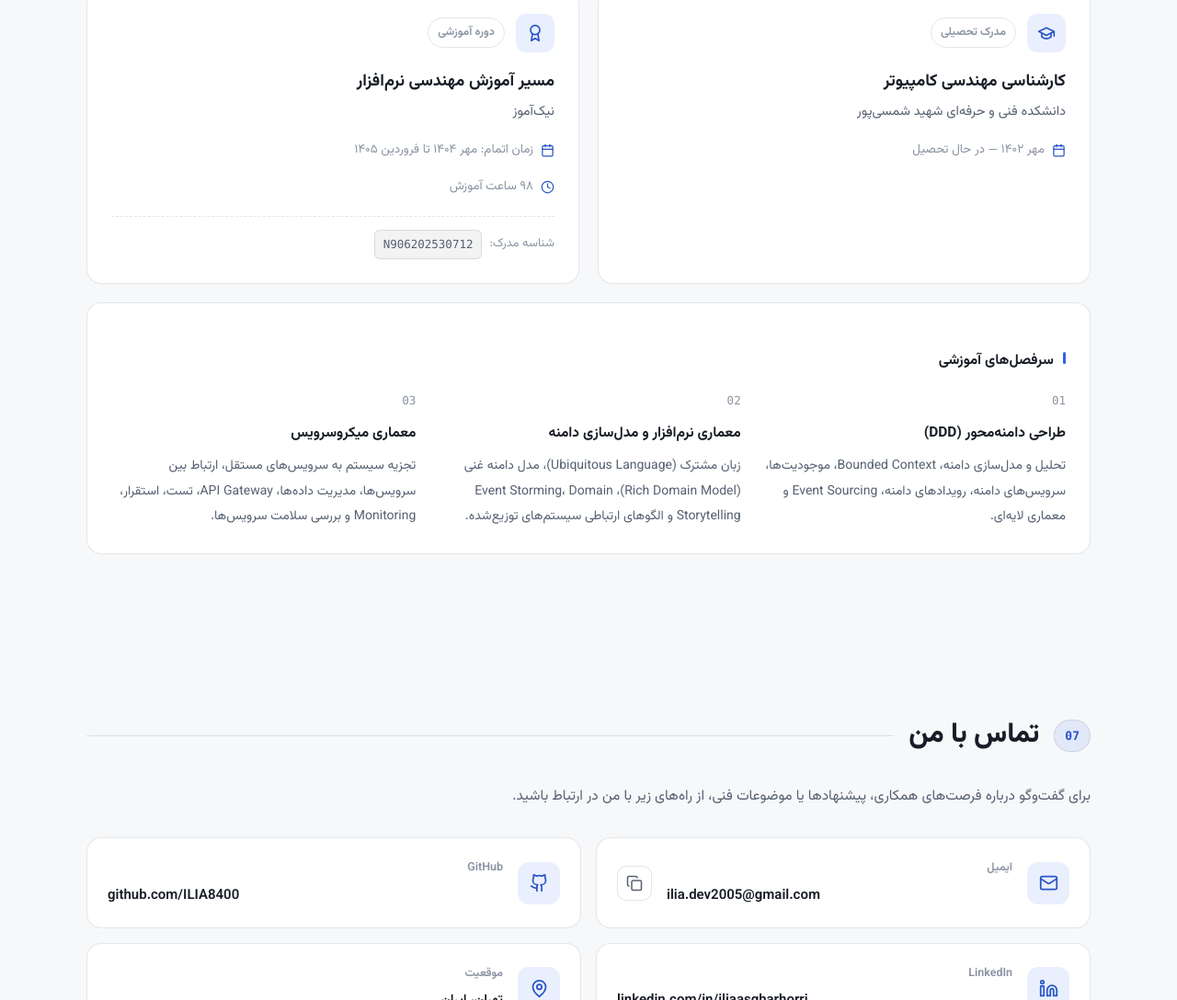
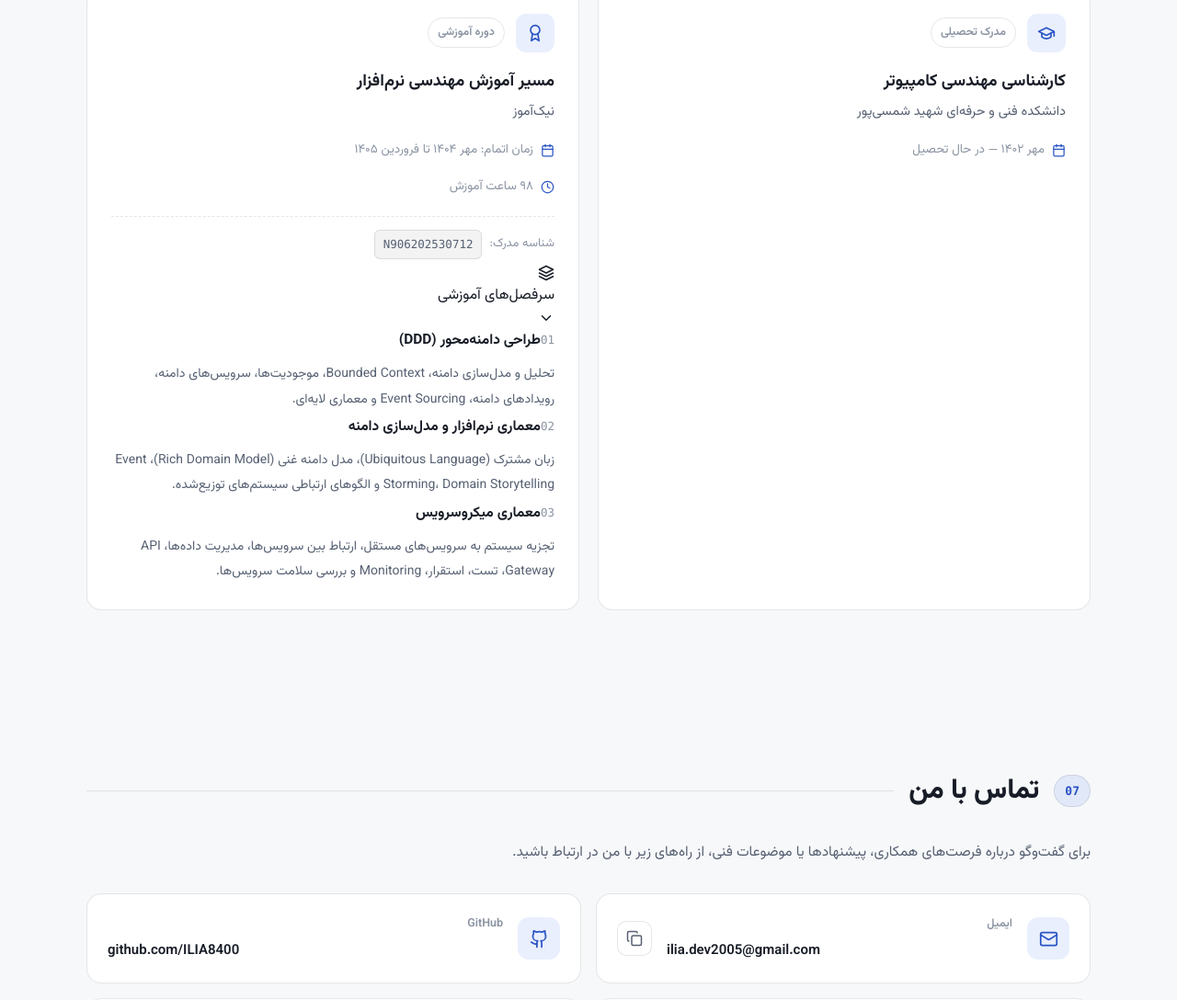
Before and after one commit to ILIA8400/ILIA8400, a plain HTML site: page index.html in a window 1280 px wide. Shown: the part 4535-5623 px from the top of the page at 92% size. Drawn offline with Linux system fonts and the light colour scheme.

Commit message:
portfolio: deploy bilingual resume site — index.html

```diff
--- a/index.html
+++ b/index.html
@@ -83,6 +83,7 @@
     <symbol id="i-pin" viewBox="0 0 24 24"><path d="M20 10c0 6-8 12-8 12s-8-6-8-12a8 8 0 0 1 16 0Z"/><circle cx="12" cy="10" r="3"/></symbol>
     <symbol id="i-calendar" viewBox="0 0 24 24"><rect x="3" y="4" width="18" height="18" rx="2"/><line x1="16" y1="2" x2="16" y2="6"/><line x1="8" y1="2" x2="8" y2="6"/><line x1="3" y1="10" x2="21" y2="10"/></symbol>
     <symbol id="i-clock" viewBox="0 0 24 24"><circle cx="12" cy="12" r="10"/><polyline points="12 6 12 12 16 14"/></symbol>
+    <symbol id="i-chevron" viewBox="0 0 24 24"><polyline points="6 9 12 15 18 9"/></symbol>
     <symbol id="i-briefcase" viewBox="0 0 24 24"><rect x="2" y="7" width="20" height="14" rx="2"/><path d="M16 21V5a2 2 0 0 0-2-2h-4a2 2 0 0 0-2 2v16"/></symbol>
     <symbol id="i-grad" viewBox="0 0 24 24"><path d="M22 10v6M2 10l10-5 10 5-10 5z"/><path d="M6 12v5c3 3 9 3 12 0v-5"/></symbol>
     <symbol id="i-award" viewBox="0 0 24 24"><circle cx="12" cy="8" r="6"/><path d="M15.477 12.89 17 22l-5-3-5 3 1.523-9.11"/></symbol>
@@ -538,24 +539,29 @@
               <span data-i18n="education.credential">شناسه مدرک:</span>
               <code dir="ltr">N906202530712</code>
             </p>
-          </article>
-          <article class="edu-card edu-curriculum card reveal-child">
-            <h4 class="xp-sub" data-i18n="education.curriculumTitle">سرفصل‌های آموزشی</h4>
-            <div class="curriculum-grid">
+            <div class="cur-wrap">
+              <button type="button" class="cur-toggle" id="curriculumToggle" aria-expanded="false" aria-controls="curriculumPanel">
+                <svg class="icon" aria-hidden="true"><use href="#i-layers"/></svg>
+                <span data-i18n="education.curriculumTitle">سرفصل‌های آموزشی</span>
+                <svg class="icon cur-chevron" aria-hidden="true"><use href="#i-chevron"/></svg>
+              </button>
+              <div class="cur-panel" id="curriculumPanel">
+                <div class="cur-panel-inner">
+                  <div class="cur-list">
                     <div class="cur-item">
-                <span class="cur-num" aria-hidden="true">01</span>
-                <p class="cur-title" data-i18n="education.c1title">طراحی دامنه‌محور (DDD)</p>
+                      <p class="cur-head"><span class="cur-num" aria-hidden="true">01</span><span class="cur-title" data-i18n="education.c1title">طراحی دامنه‌محور (DDD)</span></p>
                       <p class="cur-body" data-i18n="education.c1body">تحلیل و مدل‌سازی دامنه، Bounded Context، موجودیت‌ها، سرویس‌های دامنه، رویدادهای دامنه، Event Sourcing و معماری لایه‌ای.</p>
                     </div>
                     <div class="cur-item">
-                <span class="cur-num" aria-hidden="true">02</span>
-                <p class="cur-title" data-i18n="education.c2title">معماری نرم‌افزار و مدل‌سازی دامنه</p>
+                      <p class="cur-head"><span class="cur-num" aria-hidden="true">02</span><span class="cur-title" data-i18n="education.c2title">معماری نرم‌افزار و مدل‌سازی دامنه</span></p>
                       <p class="cur-body" data-i18n="education.c2body">زبان مشترک (Ubiquitous Language)، مدل دامنه غنی (Rich Domain Model)، Event Storming، Domain Storytelling و الگوهای ارتباطی سیستم‌های توزیع‌شده.</p>
                     </div>
                     <div class="cur-item">
-                <span class="cur-num" aria-hidden="true">03</span>
-                <p class="cur-title" data-i18n="education.c3title">معماری میکروسرویس</p>
+                      <p class="cur-head"><span class="cur-num" aria-hidden="true">03</span><span class="cur-title" data-i18n="education.c3title">معماری میکروسرویس</span></p>
                       <p class="cur-body" data-i18n="education.c3body">تجزیه سیستم به سرویس‌های مستقل، ارتباط بین سرویس‌ها، مدیریت داده‌ها، API Gateway، تست، استقرار، Monitoring و بررسی سلامت سرویس‌ها.</p>
+                    </div>
+                  </div>
+                </div>
               </div>
             </div>
           </article>
```
Lines whose indentation alone changed are shown as unchanged.
